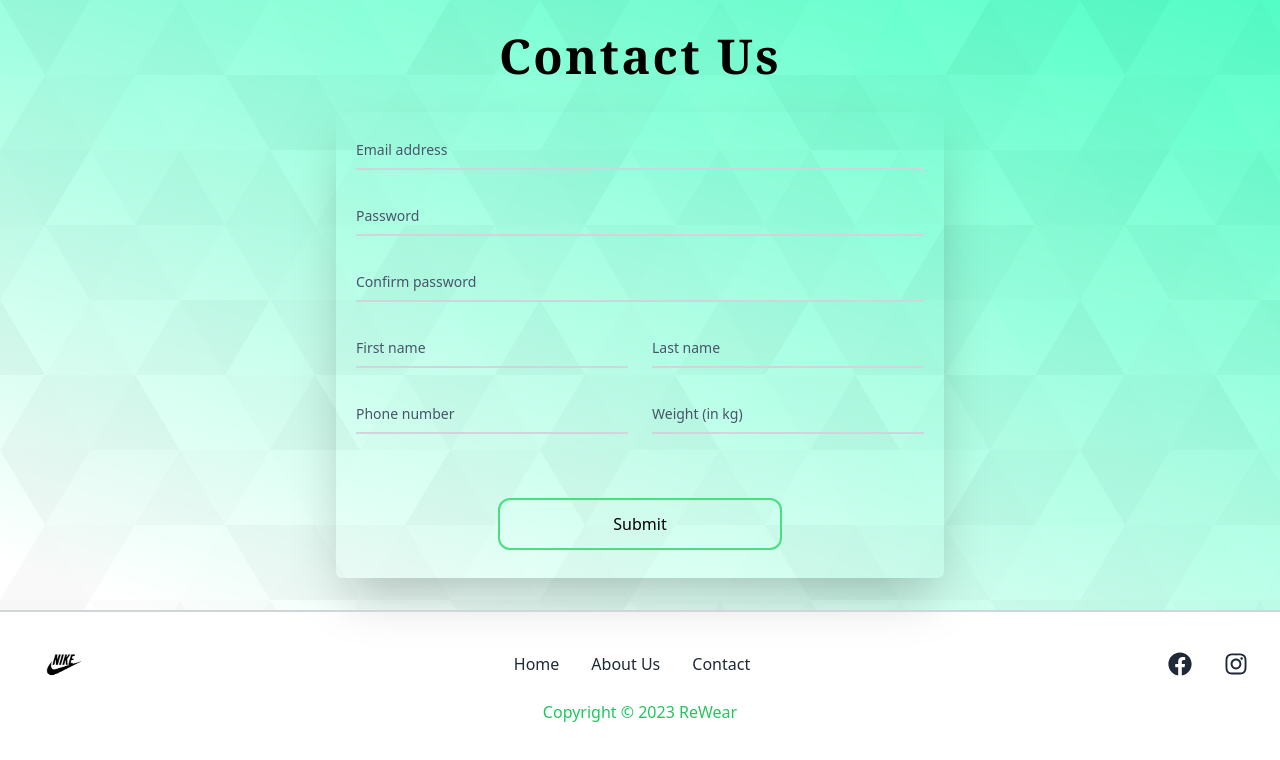
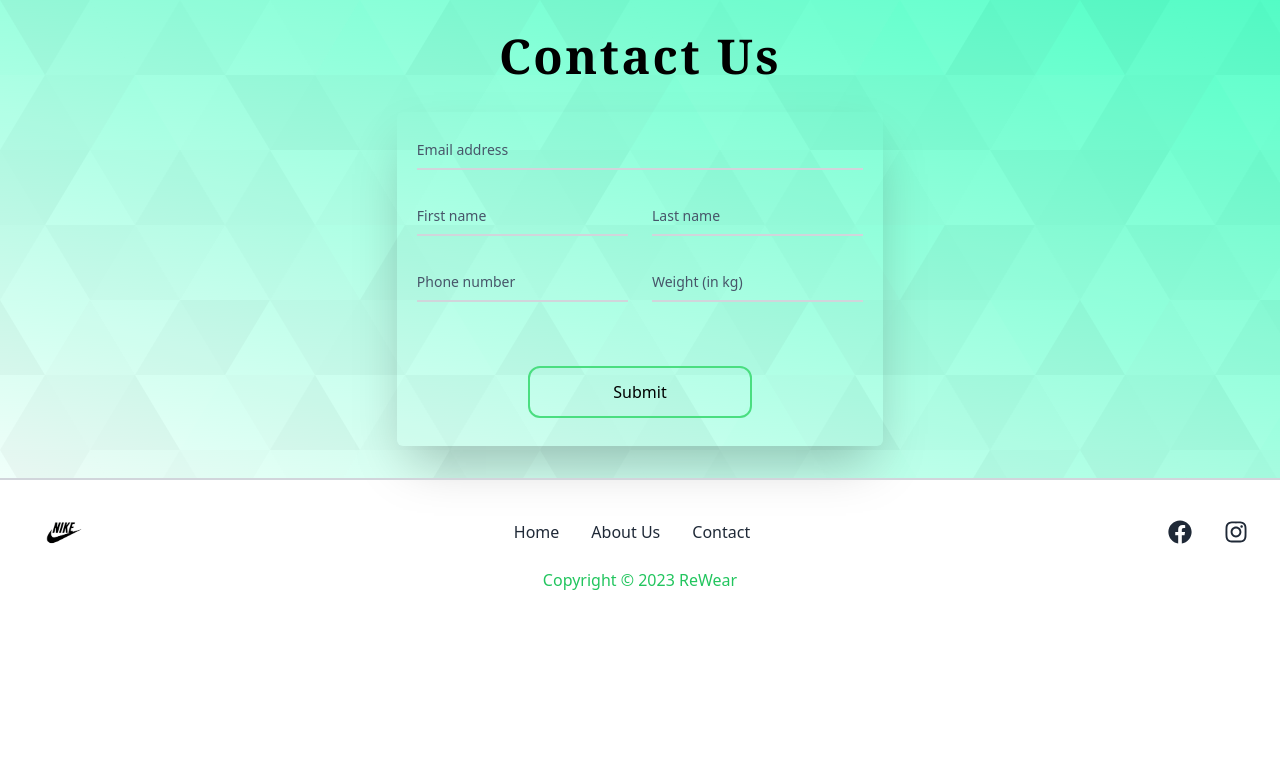
Before and after one commit to rupeshbug/cloth_bank, a Next.js app: page /contact in a window 1280 px wide. Shown: the top 760 px of the page. Built offline with nearby package versions, Linux system fonts and the light colour scheme.

Commit message:
minor changes in contact form

```diff
--- a/pages/contact.js
+++ b/pages/contact.js
@@ -9,7 +9,7 @@ const contact = () => {
       <h1 className="text-center px-2 text-4xl sm:text-4xl md:text-5xl lg:text-5xl font-extrabold mb-8 tracking-wider font-serif">
         Contact Us
       </h1>
-      <form className="w-full lg:w-2/4  shadow-2xl m-auto py-4 px-5 rounded-md">
+      <form className="w-full lg:w-2/5  shadow-2xl m-auto py-4 px-5 rounded-md">
         <div className="relative z-0 w-full mb-6 group">
           <input
             type="email"
@@ -21,41 +21,9 @@ const contact = () => {
           />
           <label
             htmlFor="floating_email"
-            className="peer-focus:font-medium absolute text-sm text-slate-600 white:text-white-400 duration-300 transhtmlForm -translate-y-6 scale-75 top-3 -z-10 origin-[0] peer-focus:left-0 peer-focus:text-green-600 peer-focus:dark:text-green-500 peer-placeholder-shown:scale-100 peer-placeholder-shown:translate-y-0 peer-focus:scale-75 peer-focus:-translate-y-6"
+            className="peer-focus:font-medium absolute text-sm text-slate-600 white:text-white-400 duration-300 transhtmlForm -translate-y-6 scale-75 top-3 -z-10 origin-[0] peer-focus:left-0 peer-focus:text-slate-500 peer-focus:dark:text-green-500 peer-placeholder-shown:scale-100 peer-placeholder-shown:translate-y-0 peer-focus:scale-75 peer-focus:-translate-y-6"
           >
             Email address
-          </label>
-        </div>
-        <div className="relative z-0 w-full mb-6 group">
-          <input
-            type="password"
-            name="floating_password"
-            id="floating_password"
-            className="block py-2.5 px-0 w-full text-sm text-gray-900 bg-transparent border-0 border-b-2 border-gray-300 appearance-none dark:text-white dark:border-gray-600 dark:focus:border-green-500 focus:outline-none focus:ring-0 focus:border-green-600 peer"
-            placeholder=" "
-            required
-          />
-          <label
-            htmlFor="floating_password"
-            className="peer-focus:font-medium absolute text-sm text-slate-600 dark:text-gray-400 duration-300 transhtmlForm -translate-y-6 scale-75 top-3 -z-10 origin-[0] peer-focus:left-0 peer-focus:text-green-600 peer-focus:dark:text-green-500 peer-placeholder-shown:scale-100 peer-placeholder-shown:translate-y-0 peer-focus:scale-75 peer-focus:-translate-y-6"
-          >
-            Password
-          </label>
-        </div>
-        <div className="relative z-0 w-full mb-6 group">
-          <input
-            type="password"
-            name="repeat_password"
-            id="floating_repeat_password"
-            className="block py-2.5 px-0 w-full text-sm text-gray-900 bg-transparent border-0 border-b-2 border-gray-300 appearance-none dark:text-white dark:border-gray-600 dark:focus:border-green-500 focus:outline-none focus:ring-0 focus:border-green-600 peer"
-            placeholder=" "
-            required
-          />
-          <label
-            htmlFor="floating_repeat_password"
-            className="peer-focus:font-medium absolute text-sm text-slate-600 dark:text-gray-400 duration-300 transhtmlForm -translate-y-6 scale-75 top-3 -z-10 origin-[0] peer-focus:left-0 peer-focus:text-green-600 peer-focus:dark:text-green-500 peer-placeholder-shown:scale-100 peer-placeholder-shown:translate-y-0 peer-focus:scale-75 peer-focus:-translate-y-6"
-          >
-            Confirm password
           </label>
         </div>
         <div className="grid md:grid-cols-2 md:gap-6">
@@ -70,7 +38,7 @@ const contact = () => {
             />
             <label
               htmlFor="floating_first_name"
-              className="peer-focus:font-medium absolute text-sm text-slate-600 dark:text-gray-400 duration-300 transhtmlForm -translate-y-6 scale-75 top-3 -z-10 origin-[0] peer-focus:left-0 peer-focus:text-green-600 peer-focus:dark:text-green-500 peer-placeholder-shown:scale-100 peer-placeholder-shown:translate-y-0 peer-focus:scale-75 peer-focus:-translate-y-6"
+              className="peer-focus:font-medium absolute text-sm text-slate-600 dark:text-gray-400 duration-300 transhtmlForm -translate-y-6 scale-75 top-3 -z-10 origin-[0] peer-focus:left-0 peer-focus:text-green-600 peer-focus:text-slate-500 peer-placeholder-shown:scale-100 peer-placeholder-shown:translate-y-0 peer-focus:scale-75 peer-focus:-translate-y-6"
             >
               First name
             </label>
@@ -86,7 +54,7 @@ const contact = () => {
             />
             <label
               htmlFor="floating_last_name"
-              className="peer-focus:font-medium absolute text-sm text-slate-600 dark:text-gray-400 duration-300 transhtmlForm -translate-y-6 scale-75 top-3 -z-10 origin-[0] peer-focus:left-0 peer-focus:text-green-600 peer-focus:dark:text-green-500 peer-placeholder-shown:scale-100 peer-placeholder-shown:translate-y-0 peer-focus:scale-75 peer-focus:-translate-y-6"
+              className="peer-focus:font-medium absolute text-sm text-slate-600 dark:text-gray-400 duration-300 transhtmlForm -translate-y-6 scale-75 top-3 -z-10 origin-[0] peer-focus:left-0 peer-focus:text-slate-500 peer-placeholder-shown:scale-100 peer-placeholder-shown:translate-y-0 peer-focus:scale-75 peer-focus:-translate-y-6"
             >
               Last name
             </label>
@@ -105,7 +73,7 @@ const contact = () => {
             />
             <label
               htmlFor="floating_phone"
-              className="peer-focus:font-medium absolute text-sm text-slate-600 dark:text-gray-400 duration-300 transhtmlForm -translate-y-6 scale-75 top-3 -z-10 origin-[0] peer-focus:left-0 peer-focus:text-green-600 peer-focus:dark:text-green-500 peer-placeholder-shown:scale-100 peer-placeholder-shown:translate-y-0 peer-focus:scale-75 peer-focus:-translate-y-6"
+              className="peer-focus:font-medium absolute text-sm text-slate-600 dark:text-gray-400 duration-300 transhtmlForm -translate-y-6 scale-75 top-3 -z-10 origin-[0] peer-focus:left-0 peer-focus:text-slate-500 peer-placeholder-shown:scale-100 peer-placeholder-shown:translate-y-0 peer-focus:scale-75 peer-focus:-translate-y-6"
             >
               Phone number
             </label>
@@ -121,7 +89,7 @@ const contact = () => {
             />
             <label
               htmlFor="floating_company"
-              className="peer-focus:font-medium absolute text-sm text-slate-600 dark:text-gray-400 duration-300 transhtmlForm -translate-y-6 scale-75 top-3 -z-10 origin-[0] peer-focus:left-0 peer-focus:text-green-600 peer-focus:dark:text-green-500 peer-placeholder-shown:scale-100 peer-placeholder-shown:translate-y-0 peer-focus:scale-75 peer-focus:-translate-y-6"
+              className="peer-focus:font-medium absolute text-sm text-slate-600 dark:text-gray-400 duration-300 transhtmlForm -translate-y-6 scale-75 top-3 -z-10 origin-[0] peer-focus:left-0 peer-focus:text-slate-500 peer-focus:dark:text-green-500 peer-placeholder-shown:scale-100 peer-placeholder-shown:translate-y-0 peer-focus:scale-75 peer-focus:-translate-y-6"
             >
               Weight (in kg)
             </label>
```
